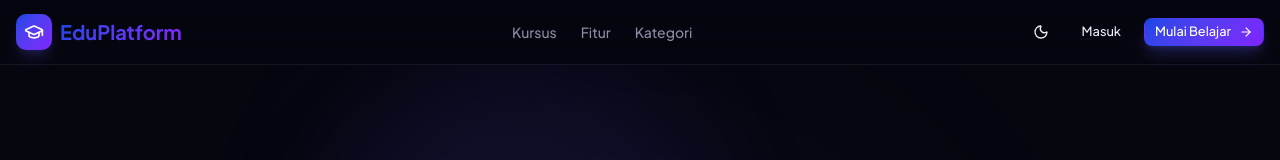
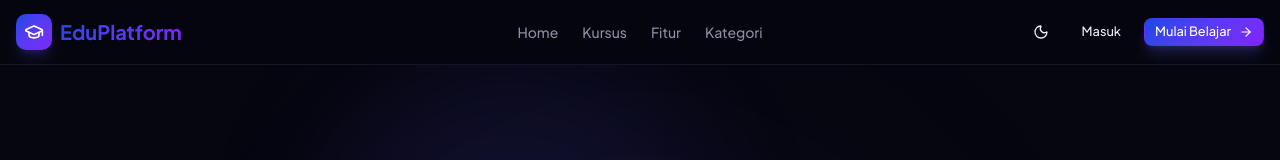
Before and after one commit to HendraMaajid/eduplatform, a Next.js app in the folder frontend/: page / in a window 1280 px wide. Shown: the top 160 px of the page. Built offline with nearby package versions, Linux system fonts and the light colour scheme; no server answers.

Commit message:
feat: center navbar navigation links and add smooth-scroll Home button

```diff
--- a/frontend/src/app/page.tsx
+++ b/frontend/src/app/page.tsx
@@ -83,17 +83,22 @@ export default function LandingPage() {
 
   return (
     <div className="min-h-screen">
-      {/* Navbar */}
       <header className="sticky top-0 z-50 border-b border-border/50 bg-background/80 backdrop-blur-xl">
-        <div className="container mx-auto flex h-16 items-center justify-between px-4">
-          <Link href="/" className="flex items-center gap-2">
+        <div className="container mx-auto relative flex h-16 items-center justify-between px-4">
+          <Link href="/" className="flex items-center gap-2 z-10">
             <div className="h-9 w-9 rounded-lg gradient-primary flex items-center justify-center shadow-lg shadow-primary/20">
               <GraduationCap className="h-5 w-5 text-white" />
             </div>
             <span className="text-xl font-bold gradient-text">EduPlatform</span>
           </Link>
 
-          <nav className="hidden md:flex items-center gap-6">
+          <nav className="hidden md:flex absolute left-1/2 top-1/2 -translate-x-1/2 -translate-y-1/2 items-center gap-6">
+            <button
+              onClick={() => window.scrollTo({ top: 0, behavior: 'smooth' })}
+              className="text-sm font-medium text-muted-foreground hover:text-foreground transition-colors"
+            >
+              Home
+            </button>
             <Link href="#courses" className="text-sm font-medium text-muted-foreground hover:text-foreground transition-colors">
               Kursus
             </Link>
@@ -105,7 +110,7 @@ export default function LandingPage() {
             </Link>
           </nav>
 
-          <div className="flex items-center gap-3">
+          <div className="flex items-center gap-3 z-10">
             <Button
               variant="ghost"
               size="icon"
```
